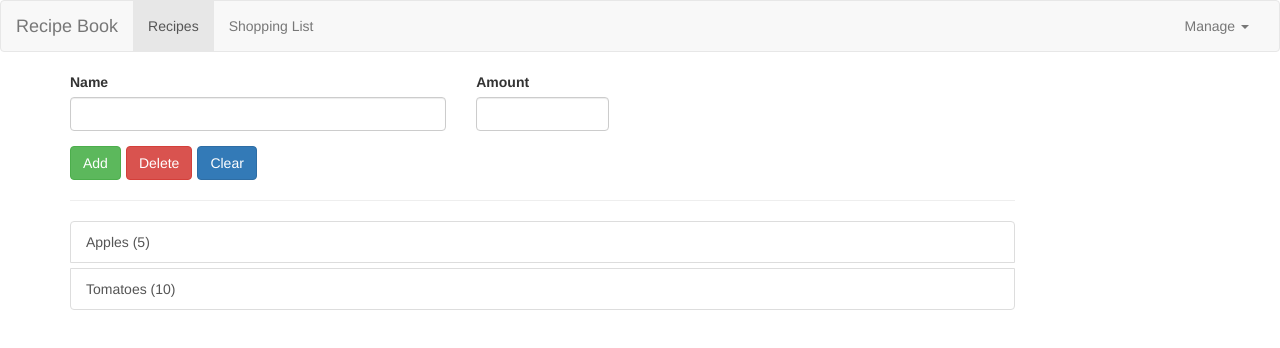
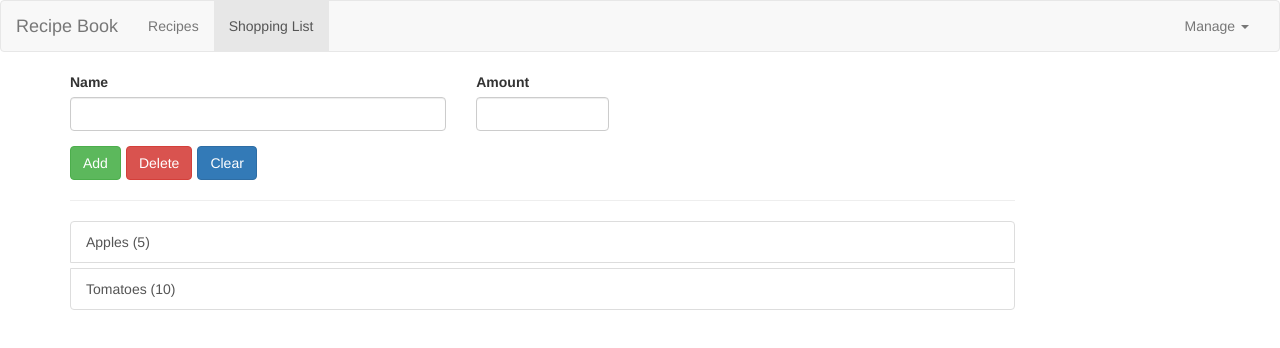
Before and after one commit to dewMyth/ng-recipe-app, an Angular app: page /shopping-list in a window 1280 px wide. Shown: the top 348 px of the page. Built offline with nearby package versions, Linux system fonts and the light colour scheme.

Commit message:
Added nav bar active

```diff
--- a/src/app/app.component.html
+++ b/src/app/app.component.html
@@ -1,4 +1,4 @@
-<app-header (featureSelected)="onNavigate($event)"></app-header>
+<app-header></app-header>
 <div class="container">
   <div class="row">
     <div class="col-md-12">
--- a/src/app/app.component.ts
+++ b/src/app/app.component.ts
@@ -9,8 +9,4 @@
   title = 'angular-recipes-app';
 
   activePage = 'recipe';
-
-  onNavigate(feature: string) {
-    this.activePage = feature;
-  }
 }
--- a/src/app/header/header.component.html
+++ b/src/app/header/header.component.html
@@ -5,11 +5,11 @@
     </div>
     <div class="collapse navbar-collapse">
       <ul class="nav navbar-nav">
-        <li class="active">
-          <a (click)="onSelect('recipe')">Recipes</a>
+        <li routerLinkActive="active">
+          <a routerLink="/recipes">Recipes</a>
         </li>
-        <li>
-          <a (click)="onSelect('shopping-list')">Shopping List</a>
+        <li routerLinkActive="active">
+          <a routerLink="/shopping-list">Shopping List</a>
         </li>
       </ul>
       <ul class="nav navbar-nav navbar-right">
--- a/src/app/header/header.component.ts
+++ b/src/app/header/header.component.ts
@@ -5,10 +5,4 @@
   templateUrl: './header.component.html',
   styleUrls: ['./header.component.css'],
 })
-export class HeaderComponent {
-  @Output() featureSelected = new EventEmitter<string>();
-
-  onSelect(feature: string) {
-    this.featureSelected.emit(feature);
-  }
-}
+export class HeaderComponent {}
```
